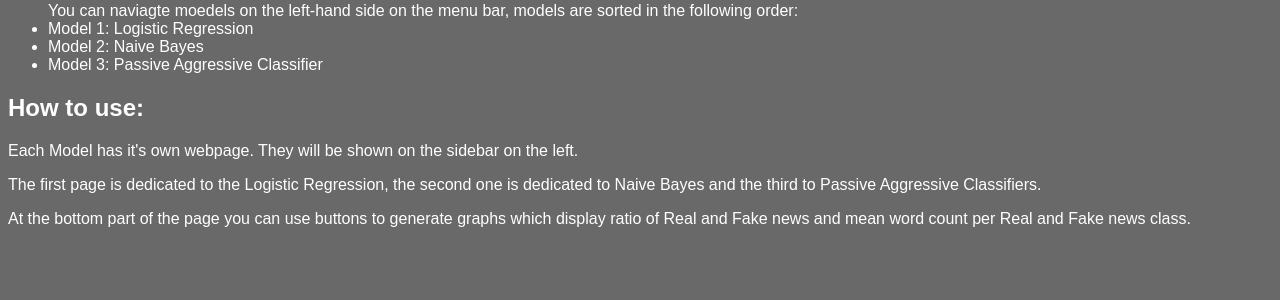
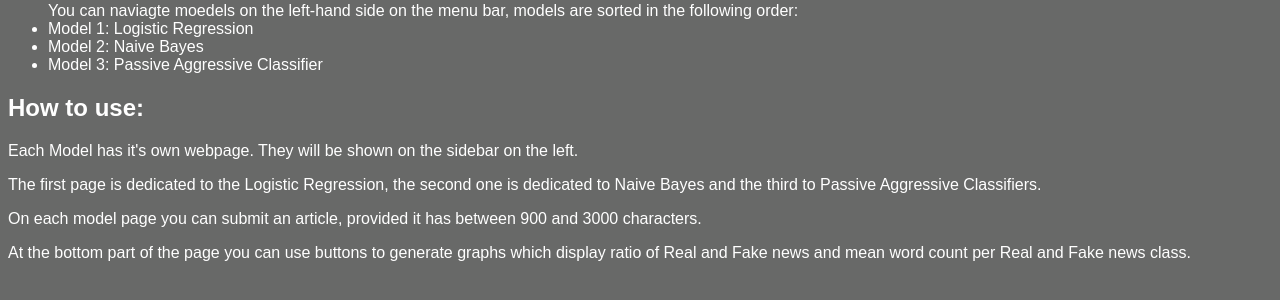
Before and after one commit to markoboreta/BSc-Thesis, a Python web app: template AI_FAKE_NEWS_DETECTOR/services/main_app/templates/main_page.html in a window 1280 px wide. Shown: the part 259-559 px from the top of the page. Run offline with Jinja, Linux system fonts and the light colour scheme; the template is opened without the code that fills it, so the values that code supplies are empty.

Commit message:
main page added how to use

```diff
--- a/AI_FAKE_NEWS_DETECTOR/services/main_app/templates/main_page.html
+++ b/AI_FAKE_NEWS_DETECTOR/services/main_app/templates/main_page.html
@@ -58,7 +58,7 @@
                 <p>Each Model has it's own webpage. They will be shown on the sidebar on the left.</p>
                 <p>The first page is dedicated to the Logistic Regression, the second one is dedicated to
                     Naive Bayes and the third to Passive Aggressive Classifiers.</p>
-                <p></p>
+                <p>On each model page you can submit an article, provided it has between 900 and 3000 characters.</p>
                 <p>At the bottom part of the page you can use buttons to generate graphs which display ratio
                     of Real and Fake news and mean word count per Real and Fake news class.</p>
             </div>
```
